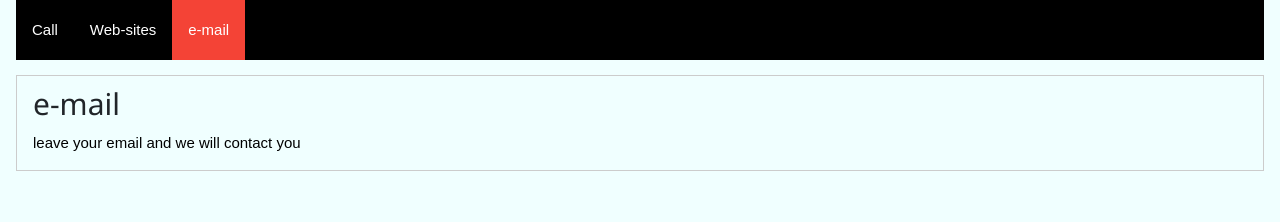
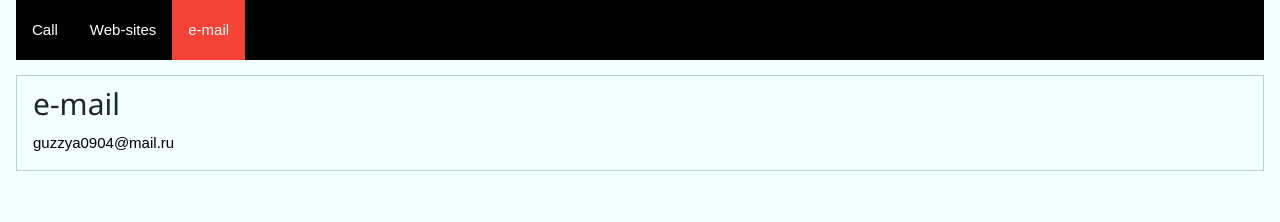
Before and after one commit to mukanovaamina/mmm, a plain HTML site: page login.html in a window 1280 px wide. Both pictures are taken after a click on the button "e-mail". Shown: the top 222 px of the page. Drawn offline with nearby package versions, Linux system fonts and the light colour scheme.

Commit message:
Update login.html

```diff
--- a/login.html
+++ b/login.html
@@ -68,7 +68,11 @@
 
       <div id="Tokyo" class="w3-container w3-border city" style="display: none">
         <h2>e-mail</h2>
-        <p>leave your email and we will contact you</p>
+        <footer>
+          <p>
+            <a href="mailto:guzzya0904@mail.ru">guzzya0904@mail.ru</a>
+          </p>
+        </footer>
       </div>
     </div>
 
```
